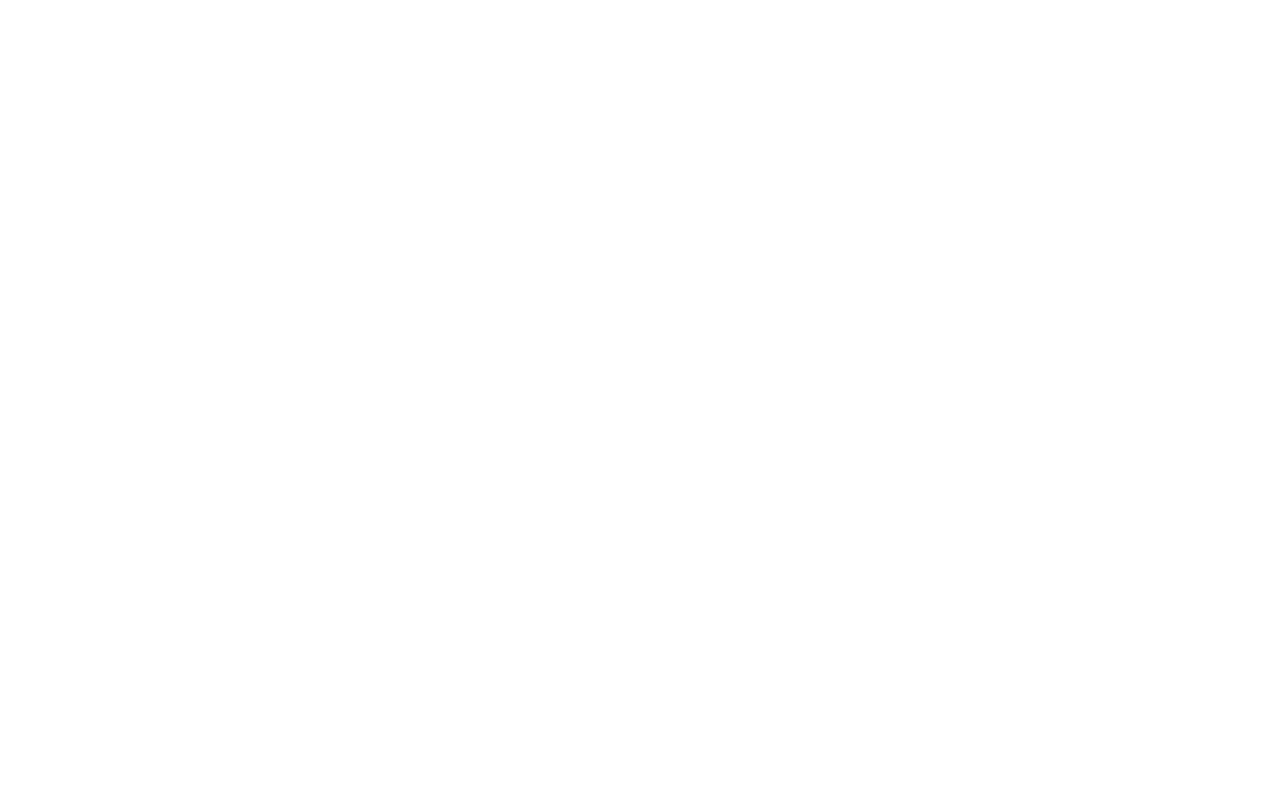
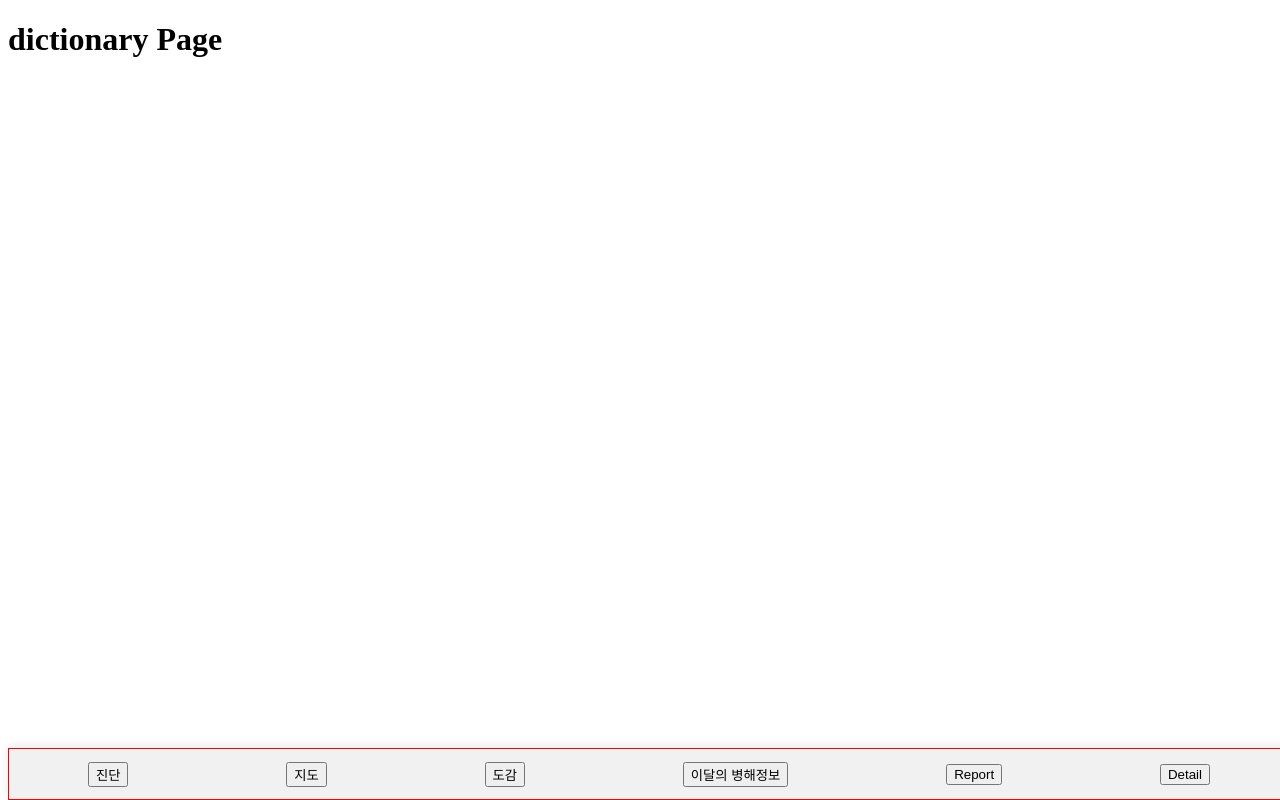
Before and after one commit to TellMeThe-Answer/Client, a React (Create React App) app in the folder client1/: page /detail-page in a window 1280 px wide. Before the commit this address had no page. Built offline with nearby package versions, Linux system fonts and the light colour scheme.

Commit message:
하단네비게이션

```diff
--- a/client1/src/App.css
+++ b/client1/src/App.css
@@ -1,4 +1,18 @@
-.map-container {
+.App {
+  text-align: center;
+}
+
+
+.bottom-nav-bar {
+  position: fixed;
+  bottom: 0;
   width: 100%;
-  height: 500px;
+  background-color: #f1f1f1;
+  display: flex;
+  justify-content: space-around;
+  align-items: center;
+  height: 50px;
+  box-shadow: 0px -2px 10px rgba(0, 0, 0, 0.1);
+  border: 1px solid red; /* 추가된 라인 */
+  z-index: 1000;
 }
--- a/client1/src/App.js
+++ b/client1/src/App.js
@@ -1,24 +1,43 @@
-// src/App.js
-
 import React from 'react';
-import { Routes, Route } from 'react-router-dom';
+import { BrowserRouter as Router, Routes, Route, useLocation } from 'react-router-dom';
 import LoginPage from './pages/login-page';
 import MenuPage from './pages/menu-page';
 import DetectionPage from './pages/detection-page';
+import MapPage from './pages/map-page';
 import DictionaryPage from './pages/dictionary-page';
-import MapPage from './pages/map-page'; // MapPage 컴포넌트를 임포트합니다.
 import MonthPage from './pages/month-page';
+import BottomNavBar from './pages/BottomNavBar';
+import ReportPage from './pages/report-page';
+import DetailPage from './pages/detail-page';
+import './App.css';
 
-function App() {
+// 새로운 컴포넌트 생성
+function Layout() {
+  const location = useLocation();
+  const showNavBar = location.pathname !== "/";
   return (
+    <div style={{ paddingBottom: '50px' }}>
       <Routes>
         <Route path="/" element={<LoginPage />} />
         <Route path="/menu-page" element={<MenuPage />} />
         <Route path="/detection-page" element={<DetectionPage />} />
-      <Route path="/map-page" element={<MapPage />} /> {/* MapPage 컴포넌트를 /map-page 경로에 라우트로 설정합니다. */}
+        <Route path="/map-page" element={<MapPage />} />
         <Route path="/dictionary-page" element={<DictionaryPage />} />
         <Route path="/month-page" element={<MonthPage />} />
+        <Route path="/report-page" element={<ReportPage />} />
+        <Route path="/detail-page" element={<DetailPage />} />
+
       </Routes>
+      {showNavBar && <BottomNavBar />}
+    </div>
+  );
+}
+
+function App() {
+  return (
+    <Router>
+      <Layout /> {/* Layout 컴포넌트 렌더링 */}
+    </Router>
   );
 }
 
--- a/client1/src/index.js
+++ b/client1/src/index.js
@@ -1,26 +1,9 @@
 import React from 'react';
 import ReactDOM from 'react-dom/client';
-import { BrowserRouter as Router, Routes, Route } from 'react-router-dom';
-import LoginPage from './pages/login-page'; // LoginPage component file path
-import MenuPage from './pages/menu-page'; // MenuPage component file path
-import DetectionPage from './pages/detection-page'; // DetectionPage component file path
-import MapPage from './pages/map-page'; // MapPage component file path
-import DictionaryPage from './pages/dictionary-page'; // DictionaryPage component file path
-import MonthPage from './pages/month-page'; // MonthPage component file path
+import App from './App'; // App component import
 
 // Get the 'root' DOM element
 const root = document.getElementById('root');
 
 // Create a root and render the application using the new `createRoot` API
-ReactDOM.createRoot(root).render(
-  <Router>
-    <Routes>
-      <Route path="/" element={<LoginPage />} />
-      <Route path="/menu-page" element={<MenuPage />} />
-      <Route path="/detection-page" element={<DetectionPage />} />
-      <Route path="/map-page" element={<MapPage />} />
-      <Route path="/dictionary-page" element={<DictionaryPage />} />
-      <Route path="/month-page" element={<MonthPage />} />
-    </Routes>
-  </Router>
-);
+ReactDOM.createRoot(root).render(<App />);
--- /dev/null
+++ b/client1/src/pages/BottomNavBar.js
@@ -0,0 +1,21 @@
+import React from 'react';
+import { useNavigate } from 'react-router-dom';
+import '../App.css'; // Don't forget to create this file and add your styles
+
+const BottomNavBar = () => {
+  const navigate = useNavigate();
+
+  return (
+    <div className="bottom-nav-bar">
+      <button onClick={() => navigate('/detection-page')}>진단</button>
+      <button onClick={() => navigate('/map-page')}>지도</button>
+      <button onClick={() => navigate('/dictionary-page')}>도감</button>
+      <button onClick={() => navigate('/month-page')}>이달의 병해정보</button>
+      <button onClick={() => navigate('/report-page')}>Report</button>
+      <button onClick={() => navigate('/detail-page')}>Detail</button>
+    </div>
+
+  );
+};
+
+export default BottomNavBar;
--- /dev/null
+++ b/client1/src/pages/detail-page.js
@@ -0,0 +1,10 @@
+// DetectionPage.js
+const DetailPage = () => {
+  return (
+    <div>
+      <h1>dictionary Page</h1>
+    </div>
+  );
+};
+
+export default DetailPage ;
--- a/client1/src/pages/menu-page.js
+++ b/client1/src/pages/menu-page.js
@@ -1,32 +1,16 @@
-import React from 'react';
+import React, { useEffect } from 'react';
 import { useNavigate } from 'react-router-dom';
 
 const MenuPage = () => {
   const navigate = useNavigate();
 
-  const goToDetectionPage = () => {
-    navigate('/detection-page');
-  };
-
-  const goToMapPage = () => {
-    navigate('/map-page');
-  };
-
-  const goToDictionaryPage = () => {
-    navigate('/dictionary-page');
-  };
-
-  const goToMonthPage = () => {
-    navigate('/month-page');
-  };
+  useEffect(() => {
+    navigate('/month-page'); // 첫 로딩 시 month-page로 이동
+  }, [navigate]);
 
   return (
     <div style={{ padding: '50px' }}>
       <h2>Menu Page</h2>
-      <button onClick={goToDetectionPage}>진단</button>
-      <button onClick={goToMapPage}>지도</button>
-      <button onClick={goToDictionaryPage}>도감</button>
-      <button onClick={goToMonthPage}>이달의 병해정보</button>
     </div>
   );
 };
--- a/client1/src/pages/report-page.js
+++ b/client1/src/pages/report-page.js
@@ -0,0 +1,44 @@
+import React, { useEffect } from 'react';
+import '../App.css'; // Adjust the path as per your project structure.
+
+const MapPage = () => {
+  useEffect(() => {
+    const script = document.createElement('script');
+    script.type = 'text/javascript';
+    script.src = `//dapi.kakao.com/v2/maps/sdk.js?appkey=${process.env.REACT_APP_KAKAO_API_KEY}&autoload=false`;
+    document.head.appendChild(script);
+
+    script.onload = () => {
+      window.kakao.maps.load(() => {
+        // 사용자의 현재 위치를 얻기
+        navigator.geolocation.getCurrentPosition((position) => {
+          const userLat = position.coords.latitude; // 사용자의 위도
+          const userLng = position.coords.longitude; // 사용자의 경도
+
+          const container = document.getElementById('map__kakao');
+          const options = {
+            center: new window.kakao.maps.LatLng(userLat, userLng), // 지도의 중심을 사용자의 위치로 설정
+            level: 3,
+          };
+          const map = new window.kakao.maps.Map(container, options);
+
+          // 마커 생성
+          const markerPosition = new window.kakao.maps.LatLng(userLat, userLng);
+          const marker = new window.kakao.maps.Marker({ position: markerPosition });
+
+          // 지도 위에 마커를 표시
+          marker.setMap(map);
+        });
+      });
+    };
+  }, []);
+
+  return (
+    <div>
+      <h1>Map Page</h1>
+      <div id="map__kakao" style={{ width: '100%', height: '100vh' }}></div>
+    </div>
+  );
+};
+
+export default MapPage;
```
Also changed, not shown: 1 other file (tests, documents, lock files or other folders). Lines whose indentation alone changed are shown as unchanged.
